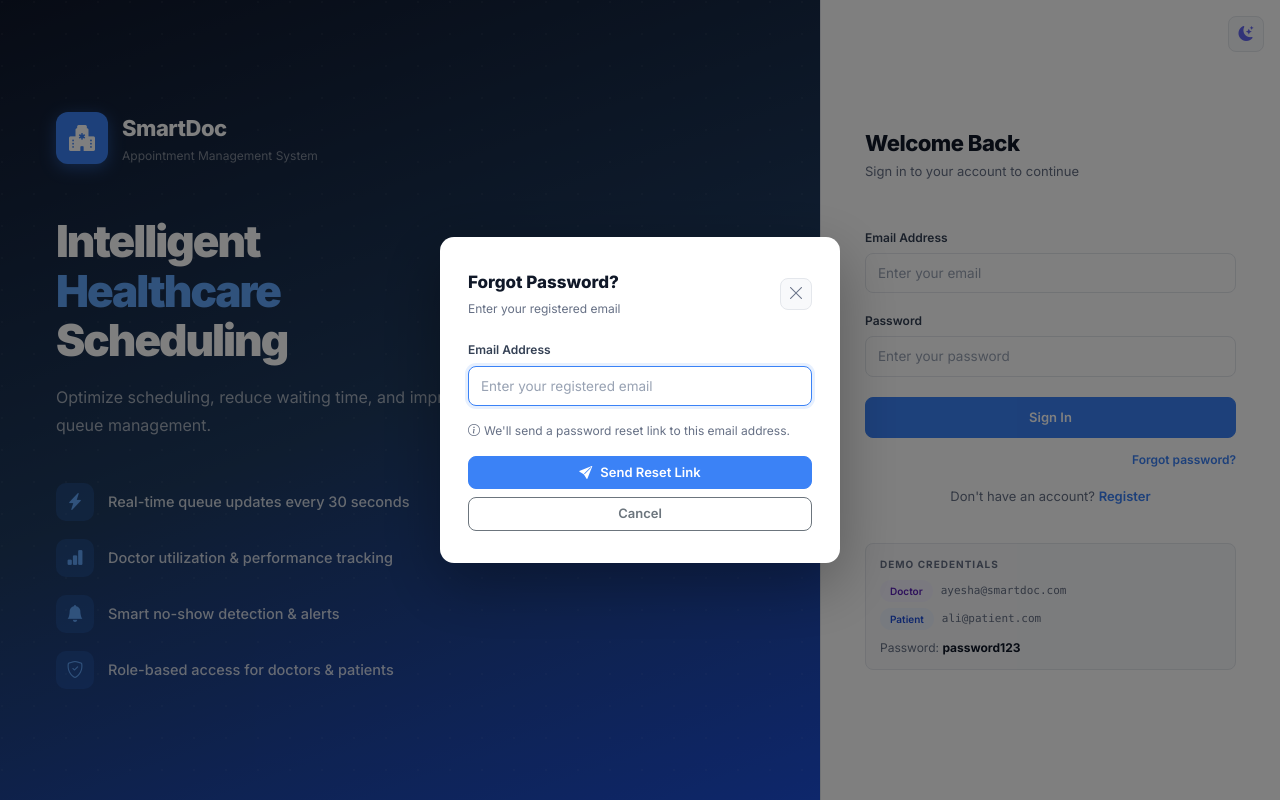
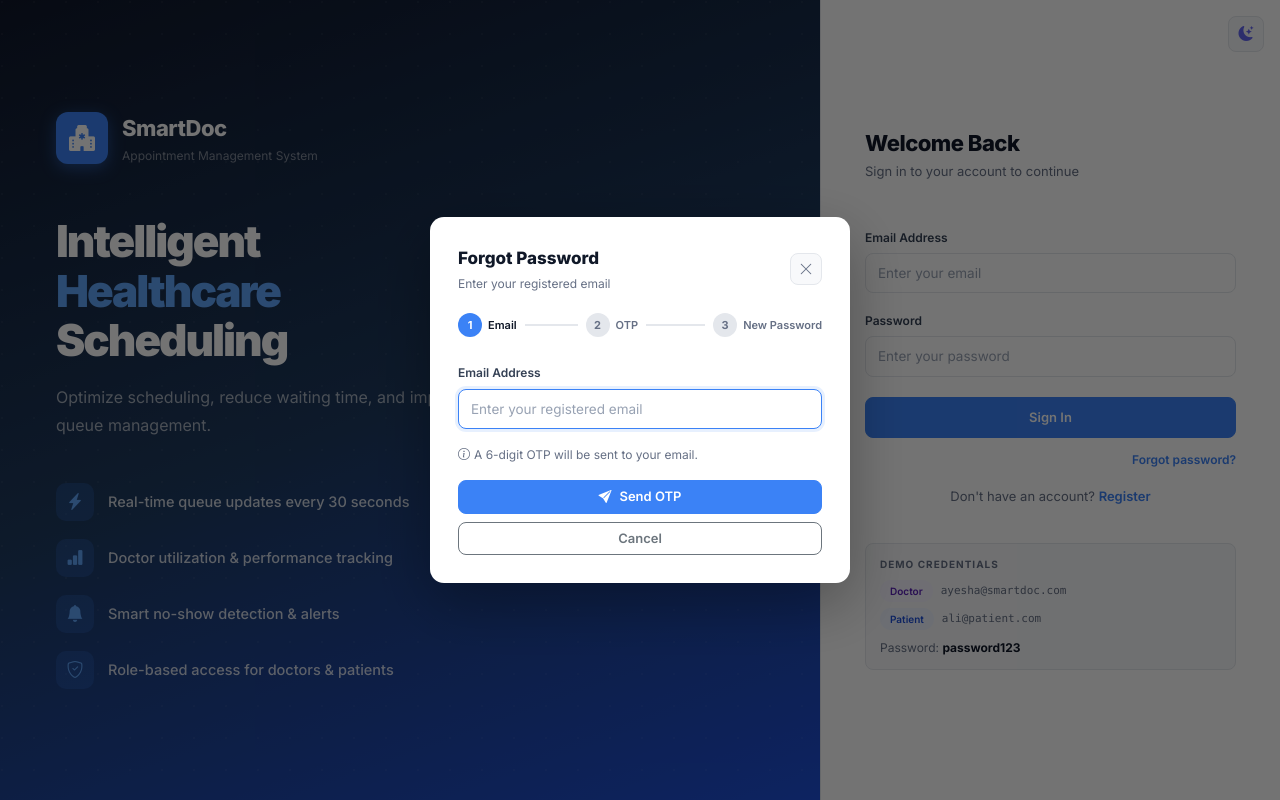
Before and after one commit to ajmalhussain92/smart-appointment-system, a React app in the folder frontend/: page /login in a window 1280 px wide. Both pictures are taken after a click on the element "Forgot password?". Built offline with nearby package versions, Linux system fonts and the light colour scheme; the HTML template or start-up script is replaced by a standard one.

Commit message:
feat: forgot password 3-step flow - email, OTP verify, new password

```diff
--- a/frontend/src/api/services.js
+++ b/frontend/src/api/services.js
@@ -4,6 +4,7 @@ export const authAPI = {
   register: (data) => api.post('/auth/register', data),
   login: (data) => api.post('/auth/login', data),
   forgotPassword: (email) => api.post('/auth/forgot-password', { email }),
+  resetPassword: (email, otp, newPassword) => api.post('/auth/reset-password', { email, otp, newPassword }),
 };
 
 export const appointmentAPI = {
--- a/frontend/src/components/ForgotPassword.jsx
+++ b/frontend/src/components/ForgotPassword.jsx
@@ -2,121 +2,235 @@ import { useState } from 'react';
 import { authAPI } from '../api/services';
 
 export default function ForgotPassword({ onClose }) {
+  const [step, setStep] = useState(1); // 1=email, 2=otp, 3=newpass, 4=done
   const [email, setEmail] = useState('');
-  const [sent, setSent] = useState(false);
+  const [otp, setOtp] = useState('');
+  const [newPassword, setNewPassword] = useState('');
+  const [confirmPassword, setConfirmPassword] = useState('');
   const [loading, setLoading] = useState(false);
   const [error, setError] = useState('');
 
-  const handleSubmit = async (e) => {
+  // Step 1 — Send OTP
+  const handleSendOtp = async (e) => {
     e.preventDefault();
-    setLoading(true);
-    setError('');
+    setLoading(true); setError('');
     try {
       await authAPI.forgotPassword(email);
-      setSent(true);
+      setStep(2);
     } catch (err) {
-      setError(err.response?.data?.message || 'Failed to send reset link. Try again.');
-    } finally {
-      setLoading(false);
-    }
+      setError(err.response?.data?.message || 'Failed to send OTP. Try again.');
+    } finally { setLoading(false); }
   };
 
+  // Step 2 — Verify OTP (just move to step 3, actual verify on reset)
+  const handleVerifyOtp = (e) => {
+    e.preventDefault();
+    if (otp.length !== 6) { setError('Enter 6-digit OTP'); return; }
+    setError('');
+    setStep(3);
+  };
+
+  // Step 3 — Reset Password
+  const handleResetPassword = async (e) => {
+    e.preventDefault();
+    if (newPassword !== confirmPassword) { setError('Passwords do not match'); return; }
+    if (newPassword.length < 6) { setError('Password must be at least 6 characters'); return; }
+    setLoading(true); setError('');
+    try {
+      await authAPI.resetPassword(email, otp, newPassword);
+      setStep(4);
+    } catch (err) {
+      setError(err.response?.data?.message || 'Reset failed. Try again.');
+    } finally { setLoading(false); }
+  };
+
+  const steps = ['Email', 'OTP', 'New Password'];
+
   return (
-    <div style={{
+    <div
+      style={{
         position: 'fixed', inset: 0, zIndex: 9999,
-      background: 'rgba(0,0,0,0.5)',
+        background: 'rgba(0,0,0,0.55)',
         display: 'flex', alignItems: 'center', justifyContent: 'center',
-      padding: 16,
-      animation: 'fadeIn 0.2s ease',
+        padding: 16, animation: 'fadeIn 0.2s ease',
       }}
       onClick={e => e.target === e.currentTarget && onClose()}
     >
       <div style={{
-        background: 'var(--surface)',
-        borderRadius: 14, padding: '32px 28px',
-        width: '100%', maxWidth: 400,
+        background: 'var(--surface)', borderRadius: 14,
+        padding: '28px 28px', width: '100%', maxWidth: 420,
         boxShadow: '0 20px 60px rgba(0,0,0,0.3)',
         animation: 'slideUp 0.2s ease',
       }}>
+
         {/* Header */}
         <div style={{ display: 'flex', alignItems: 'center', justifyContent: 'space-between', marginBottom: 20 }}>
           <div>
             <div style={{ fontSize: 17, fontWeight: 800, color: 'var(--text)' }}>
-              {sent ? 'Email Sent!' : 'Forgot Password?'}
+              {step === 4 ? 'Password Reset!' : 'Forgot Password'}
             </div>
-            <div style={{ fontSize: 12, color: 'var(--text-muted)', marginTop: 3 }}>
-              {sent ? 'Check your inbox' : 'Enter your registered email'}
+            <div style={{ fontSize: 12, color: 'var(--text-muted)', marginTop: 2 }}>
+              {step === 1 && 'Enter your registered email'}
+              {step === 2 && `OTP sent to ${email}`}
+              {step === 3 && 'Set your new password'}
+              {step === 4 && 'You can now sign in'}
             </div>
           </div>
           <button onClick={onClose} style={{
             background: 'var(--surface-2)', border: '1px solid var(--border)',
             borderRadius: 8, width: 32, height: 32,
             display: 'flex', alignItems: 'center', justifyContent: 'center',
-            cursor: 'pointer', color: 'var(--text-muted)', fontSize: 16,
+            cursor: 'pointer', color: 'var(--text-muted)', fontSize: 14,
           }}>
             <i className="bi bi-x-lg" />
           </button>
         </div>
 
-        {sent ? (
-          <div>
+        {/* Step indicator */}
+        {step < 4 && (
+          <div style={{ display: 'flex', alignItems: 'center', marginBottom: 24 }}>
+            {steps.map((s, i) => (
+              <div key={s} style={{ display: 'flex', alignItems: 'center', flex: i < 2 ? 1 : 'none' }}>
+                <div style={{ display: 'flex', alignItems: 'center', gap: 6, flexShrink: 0 }}>
                   <div style={{
-              textAlign: 'center', padding: '20px 0',
+                    width: 24, height: 24, borderRadius: '50%', fontSize: 11, fontWeight: 700,
+                    display: 'flex', alignItems: 'center', justifyContent: 'center',
+                    background: step > i + 1 ? 'var(--success)' : step === i + 1 ? 'var(--primary)' : 'var(--border)',
+                    color: step >= i + 1 ? '#fff' : 'var(--text-muted)',
+                    transition: 'all 0.2s',
                   }}>
+                    {step > i + 1 ? <i className="bi bi-check-lg" style={{ fontSize: 10 }} /> : i + 1}
+                  </div>
+                  <span style={{ fontSize: 11, fontWeight: 600, color: step >= i + 1 ? 'var(--text)' : 'var(--text-muted)' }}>{s}</span>
+                </div>
+                {i < 2 && (
                   <div style={{
-                width: 56, height: 56, borderRadius: '50%',
-                background: 'var(--success-light)',
-                display: 'flex', alignItems: 'center', justifyContent: 'center',
-                margin: '0 auto 16px',
-              }}>
-                <i className="bi bi-envelope-check-fill" style={{ fontSize: 24, color: 'var(--success)' }} />
+                    flex: 1, height: 2, margin: '0 8px',
+                    background: step > i + 1 ? 'var(--success)' : 'var(--border)',
+                    transition: 'background 0.3s',
+                  }} />
+                )}
               </div>
-              <div style={{ fontSize: 14, color: 'var(--text)', fontWeight: 600, marginBottom: 8 }}>
-                Reset link sent to
+            ))}
           </div>
-              <div style={{ fontSize: 13, color: 'var(--primary)', fontWeight: 700 }}>{email}</div>
-              <div style={{ fontSize: 12, color: 'var(--text-muted)', marginTop: 10, lineHeight: 1.6 }}>
-                Check your email and follow the instructions to reset your password.
-              </div>
-            </div>
-            <button className="btn btn-primary w-100 mt-2" onClick={onClose}>
-              Back to Login
-            </button>
-          </div>
-        ) : (
-          <form onSubmit={handleSubmit}>
-            <div className="mb-3">
-              <label className="form-label">Email Address</label>
-              <input
-                type="email"
-                className="form-control"
-                placeholder="Enter your registered email"
-                value={email}
-                onChange={e => setEmail(e.target.value)}
-                required
-                autoFocus
-              />
-            </div>
+        )}
+
+        {/* Error */}
         {error && (
           <div className="alert alert-danger py-2 mb-3" style={{ fontSize: 12 }}>
             <i className="bi bi-exclamation-triangle-fill me-2" />{error}
           </div>
         )}
-            <div style={{ fontSize: 12, color: 'var(--text-muted)', marginBottom: 16, lineHeight: 1.5 }}>
+
+        {/* Step 1 — Email */}
+        {step === 1 && (
+          <form onSubmit={handleSendOtp}>
+            <div className="mb-3">
+              <label className="form-label">Email Address</label>
+              <input type="email" className="form-control"
+                placeholder="Enter your registered email"
+                value={email} onChange={e => setEmail(e.target.value)}
+                required autoFocus />
+            </div>
+            <div style={{ fontSize: 12, color: 'var(--text-muted)', marginBottom: 16 }}>
               <i className="bi bi-info-circle me-1" />
-              We'll send a password reset link to this email address.
+              A 6-digit OTP will be sent to your email.
             </div>
             <button type="submit" className="btn btn-primary w-100" disabled={loading}>
               {loading
-                ? <><span className="spinner-border spinner-border-sm me-2" />Sending...</>
-                : <><i className="bi bi-send-fill me-2" />Send Reset Link</>
-              }
+                ? <><span className="spinner-border spinner-border-sm me-2" />Sending OTP...</>
+                : <><i className="bi bi-send-fill me-2" />Send OTP</>}
             </button>
-            <button type="button" className="btn btn-outline-secondary w-100 mt-2" onClick={onClose}>
-              Cancel
+            <button type="button" className="btn btn-outline-secondary w-100 mt-2" onClick={onClose}>Cancel</button>
+          </form>
+        )}
+
+        {/* Step 2 — OTP */}
+        {step === 2 && (
+          <form onSubmit={handleVerifyOtp}>
+            <div className="mb-3">
+              <label className="form-label">Enter OTP</label>
+              <input
+                type="text" className="form-control"
+                placeholder="Enter 6-digit OTP"
+                value={otp}
+                onChange={e => setOtp(e.target.value.replace(/\D/g, '').slice(0, 6))}
+                maxLength={6} required autoFocus
+                style={{ fontSize: 22, fontWeight: 700, letterSpacing: 8, textAlign: 'center' }}
+              />
+            </div>
+            <div style={{ fontSize: 12, color: 'var(--text-muted)', marginBottom: 16 }}>
+              <i className="bi bi-clock me-1" />
+              OTP expires in 10 minutes.{' '}
+              <span
+                style={{ color: 'var(--primary)', cursor: 'pointer', fontWeight: 600 }}
+                onClick={() => { setStep(1); setOtp(''); setError(''); }}
+              >
+                Resend
+              </span>
+            </div>
+            <button type="submit" className="btn btn-primary w-100" disabled={otp.length !== 6}>
+              <i className="bi bi-check-circle me-2" />Verify OTP
+            </button>
+            <button type="button" className="btn btn-outline-secondary w-100 mt-2"
+              onClick={() => { setStep(1); setOtp(''); setError(''); }}>
+              Back
             </button>
           </form>
         )}
+
+        {/* Step 3 — New Password */}
+        {step === 3 && (
+          <form onSubmit={handleResetPassword}>
+            <div className="mb-3">
+              <label className="form-label">New Password</label>
+              <input type="password" className="form-control"
+                placeholder="Enter new password (min 6 chars)"
+                value={newPassword} onChange={e => setNewPassword(e.target.value)}
+                required autoFocus minLength={6} />
+            </div>
+            <div className="mb-3">
+              <label className="form-label">Confirm Password</label>
+              <input type="password" className="form-control"
+                placeholder="Confirm new password"
+                value={confirmPassword} onChange={e => setConfirmPassword(e.target.value)}
+                required />
+            </div>
+            <button type="submit" className="btn btn-primary w-100" disabled={loading}>
+              {loading
+                ? <><span className="spinner-border spinner-border-sm me-2" />Resetting...</>
+                : <><i className="bi bi-lock-fill me-2" />Reset Password</>}
+            </button>
+            <button type="button" className="btn btn-outline-secondary w-100 mt-2"
+              onClick={() => { setStep(2); setError(''); }}>
+              Back
+            </button>
+          </form>
+        )}
+
+        {/* Step 4 — Success */}
+        {step === 4 && (
+          <div style={{ textAlign: 'center', padding: '12px 0' }}>
+            <div style={{
+              width: 60, height: 60, borderRadius: '50%',
+              background: 'var(--success-light)',
+              display: 'flex', alignItems: 'center', justifyContent: 'center',
+              margin: '0 auto 16px',
+            }}>
+              <i className="bi bi-check-circle-fill" style={{ fontSize: 28, color: 'var(--success)' }} />
+            </div>
+            <div style={{ fontSize: 15, fontWeight: 700, color: 'var(--text)', marginBottom: 8 }}>
+              Password Reset Successfully!
+            </div>
+            <div style={{ fontSize: 13, color: 'var(--text-muted)', marginBottom: 20 }}>
+              You can now sign in with your new password.
+            </div>
+            <button className="btn btn-primary w-100" onClick={onClose}>
+              <i className="bi bi-box-arrow-in-right me-2" />Sign In Now
+            </button>
+          </div>
+        )}
+
       </div>
     </div>
   );
```
Lines whose indentation alone changed are shown as unchanged.
